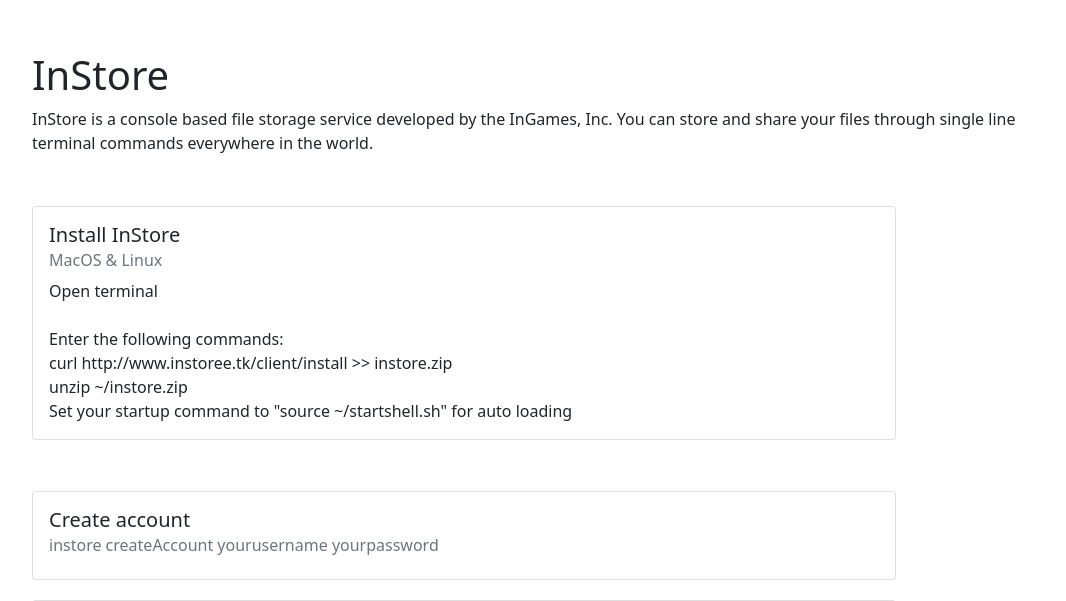
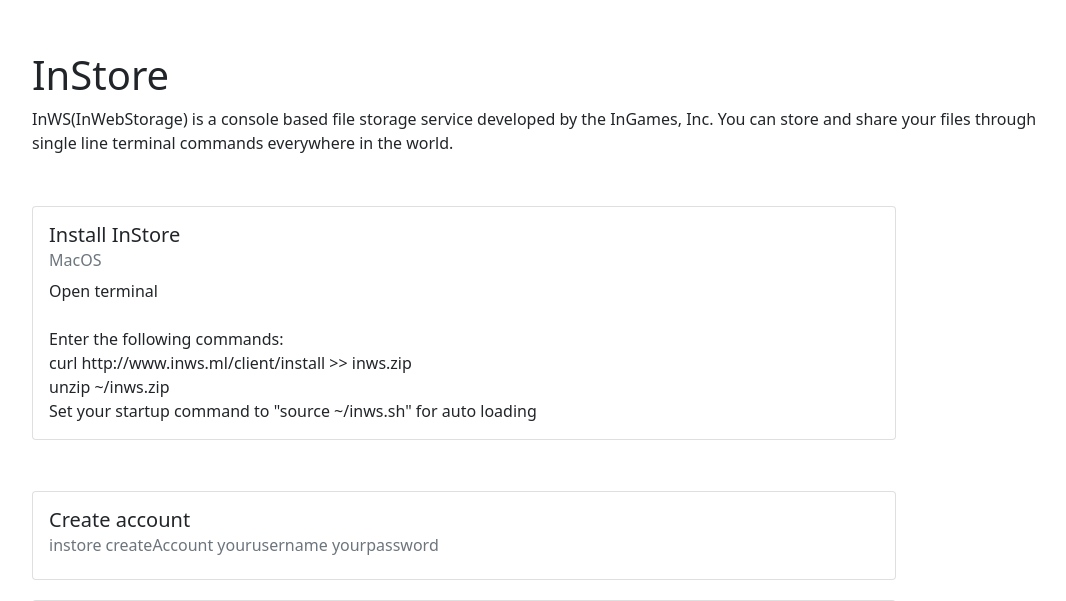
Before and after one commit to omrozh/inws, a Flask app: page / in a window 1280 px wide. Shown: the top 601 px of the page, without its empty margins (96-1162 px from the left). Run offline with Flask 2, Linux system fonts and the light colour scheme.

Commit message:
new commit

```diff
--- a/templates/docs.html
+++ b/templates/docs.html
@@ -2,27 +2,27 @@
 <html lang="en">
 <head>
     <meta charset="UTF-8">
-    <title>InStore Docs</title>
+    <title>InWS Docs</title>
     <link href="https://cdn.jsdelivr.net/npm/bootstrap@5.0.0-beta1/dist/css/bootstrap.min.css" rel="stylesheet" integrity="sha384-giJF6kkoqNQ00vy+HMDP7azOuL0xtbfIcaT9wjKHr8RbDVddVHyTfAAsrekwKmP1" crossorigin="anonymous">
 </head>
 <body style="margin-left: 10%; margin-right: 10%">
     <h1 style="margin-top: 5%;">InStore</h1>
-    InStore is a console based file storage service developed by the InGames, Inc. You can store and share your files through single line terminal commands everywhere in the world.
+    InWS(InWebStorage) is a console based file storage service developed by the InGames, Inc. You can store and share your files through single line terminal commands everywhere in the world.
     <div class="card" style="width: 54rem;  margin-top: 5%">
       <div class="card-body">
         <h5 class="card-title">Install InStore</h5>
-        <h6 class="card-subtitle mb-2 text-muted">MacOS & Linux</h6>
+        <h6 class="card-subtitle mb-2 text-muted">MacOS</h6>
         <p class="card-text">
             Open terminal
             <br>
             <br>
             Enter the following commands:
             <br>
-            curl http://www.instoree.tk/client/install >> instore.zip
+            curl http://www.inws.ml/client/install >> inws.zip
             <br>
-            unzip ~/instore.zip
+            unzip ~/inws.zip
             <br>
-            Set your startup command to "source ~/startshell.sh" for auto loading
+            Set your startup command to "source ~/inws.sh" for auto loading
         </p>
       </div>
     </div>
```
Also changed, not shown: setup.py (added, +19 -0 lines), 3 other files.
